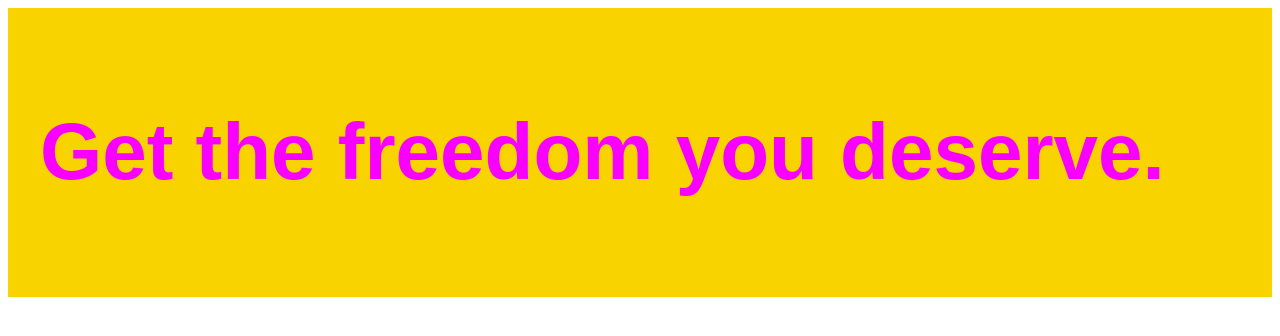
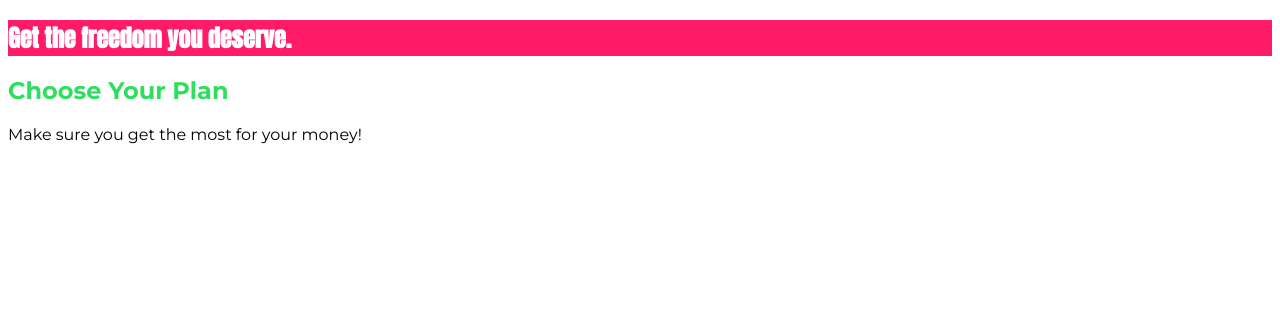
Before and after one commit to erickvilla1998/CURSOCSSVILLA_ERICK, a plain HTML site: page index.html in a window 1280 px wide. Drawn offline with Linux system fonts and the light colour scheme.

Commit message:
Carpeta 3

```diff
--- a/index.html
+++ b/index.html
@@ -5,14 +5,22 @@
     <meta http-equiv="X-UA-Compatible" content="IE=edge">
     <meta name="viewport" content="width=device-width, initial-scale=1.0">
     <title>Document</title>
-     <link rel="stylesheet" href="/stilos.css">
+     <link rel="stylesheet" href="">
+     <link href="https://fonts.googleapis.com/css2?family=Anton&display=swap" rel="stylesheet">
+     <link href="https://fonts.googleapis.com/css2?family=Montserrat:wght@400;700&display=swap" rel="stylesheet">
+     <link rel="stylesheet" href="main.css">
 </head>
+
 <body>
       <main>
-          <section>
-              <h1>Get the freedom you deserve.</h1>
+          <section id="product-overview">
+              <div> <h1>Get the freedom you deserve.</h1> </div>
+
           </section>
-
+          <section id="plans">
+              <h1 class="section-title">Choose Your Plan</h1>
+              <p>Make sure you get the most for your money!</p>
+          </section>
       </main>
 </body>
 </html>
--- /dev/null
+++ b/main.css
@@ -0,0 +1,24 @@
+body {
+    font-family: 'Montserrat', sans-serif;
+}
+
+#product-overview{
+    background: #ff1b68;
+ }
+
+ .section-title {
+    color: #2ddf5c ;
+    font-family: inherit ;
+}
+
+
+#product-overview h1 {
+     color: white;
+     font-family: 'Anton', sans-serif;
+ }
+
+
+
+ h1 {
+    font-family: sans-serif;
+ }
--- a/stilos.css
+++ /dev/null
@@ -1,20 +0,0 @@
-h1,
-h2,
-h3
-{
-    color:rgb(247, 0, 255);
-
-    font-family: Arial, Helvetica, sans-serif;
-}
-h1{
-    font-size: 5rem;
-/* 1rem = 16px */
-}
-section
-{
-    background-color: rgb(248, 211, 0);
-    padding: 2rem;
-}
-.noticia-destacada h2 {
-    background-color: azure
-}
```
